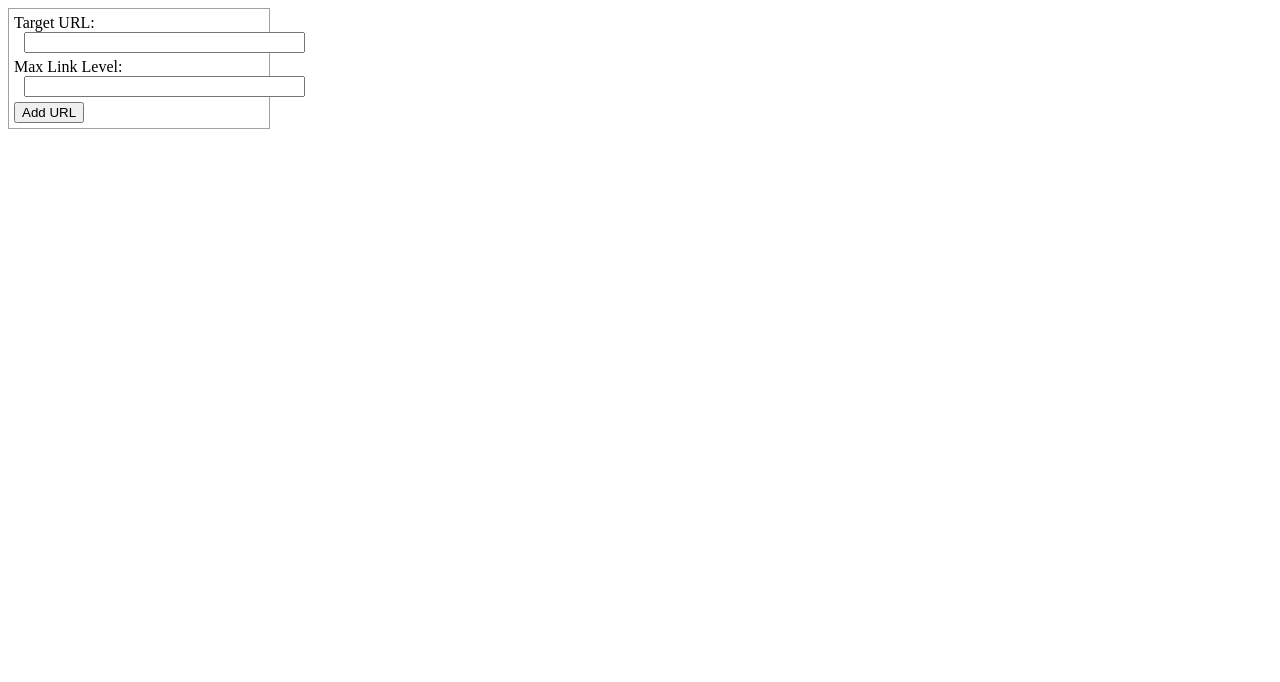
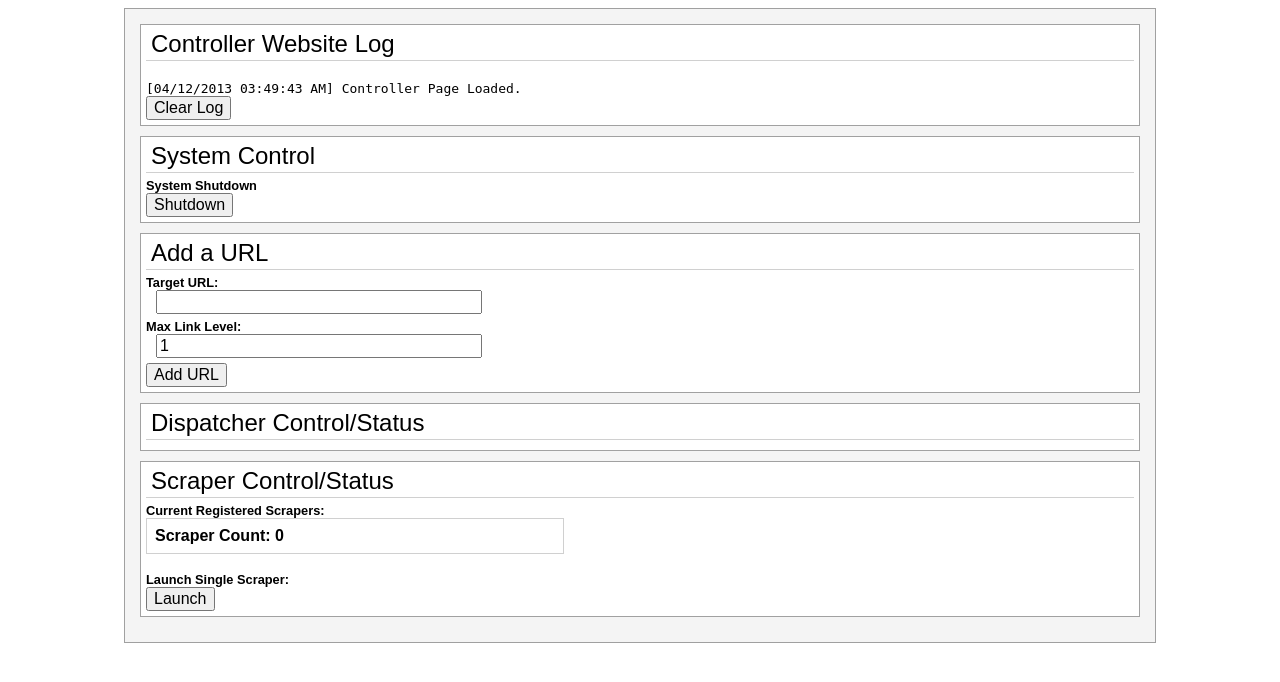
Before and after one commit to thequbit/BarkingOwl, a Flask app: page / in a window 1280 px wide. Shown: the top 682 px of the page. Run offline with Flask 2, Linux system fonts and the light colour scheme; data that the repository does not hold is empty; some libraries are stand-ins or nearby versions.

Commit message:
updated website page

```diff
--- a/src/controller/templates/index.html
+++ b/src/controller/templates/index.html
@@ -4,6 +4,26 @@
   <title>BarkingOwl Controller</title>
 
   <style>
+
+  * {
+    font-size: 100%;
+    font-family: Arial;
+  }
+
+  div.inline {
+    display: inline;
+  }
+
+  div.top {
+  }
+
+  div.site {
+    margin: auto;
+    width: 1000px;
+    padding: 15px 15px 15px 15px;
+    border: 1px solid #A0A0A0;
+    background-color: #F4F4F4;
+  }
 
   div.input {
     padding-left: 10px;
@@ -13,29 +33,124 @@
   div.box {
     border:1px solid #a1a1a1;
     padding: 5px 5px 5px 5px;
-    width: 250px;
+    /* width: 300px; */
+    background-color: #FFFFFF;
+    margin-bottom: 10px;
+  }
+
+  div.boxtitle {
+    padding-left: 5px;
+    padding-right: 5px;
+    padding-bottom: 2px;
+    margin-bottom: 5px;
+    color: #000000;
+    font-size: 150%;
+    border-bottom: 1px solid #D0D0D0;
+  }
+
+  div.label {
+    font-size: 80%;
+    font-weight: bold;
+  }
+
+  #log {
+    font-family: monospace;
+  }
+
+  div.scraperstatus {
+    padding: 8px 8px 8px 8px;
+    width: 400px;
+    border: 1px solid #D0D0D0;
+    /*display: inline;*/
+  }
+
+  div.notbusy {
+    margin: 3px 3px 3px 3px;
+    padding: 3px 3px 3px 3px;
+    background-color: lightgreen;
+    font-family: "Courier New";
+  }
+
+  div.busy {
+    margin: 3px 3px 3px 3px;
+    padding: 3px 3px 3px 3px;
+    background-color: yellow;
+    font-family: "Courier New";
   }
 
   </style>
 
 </head>
-<body>
+<body onload="init()">
 
   <div class="top">
-    <div class="box">
-      <div id="addurl">
-        Target URL:</br>
-          <div class="input"><input type="text" id="targeturl" size="32"></div>
-        Max Link Level:</br>
-          <div class="input"><input type="text" id="maxlinklevel" size="32"></div>
+    <div class="site">
+      <div class="box">
+        <div class="boxtitle">Controller Website Log</div>
+        <div id="log"></div>
+        <button onclick="clearlog()">Clear Log</button>
+      </div>
+      <div class="box">
+        <div class="boxtitle">System Control</div>
+        <div class="label">System Shutdown</div>
+        <button onclick="shutdown()">Shutdown</button>
+        <div class="inline" id="shutdownstatus"></div>
+      </div>
+      <div class="box">
+        <div class="boxtitle">Add a URL</div>
+        <div class="label">Target URL:</div>
+        <div class="input"><input type="text" id="targeturl" size="32"></div>
+        <div class="label">Max Link Level:</div>
+        <div class="input"><input type="text" id="maxlinklevel" size="32" value="1"></div>
         <button onclick="addurl()">Add URL</button>
-        <div id="addurlsuccess"></div>
+        <div class="inline" id="addurlsuccess"></div>
       </div>
-	</div>
+      <div class="box">
+        <div class="boxtitle">Dispatcher Control/Status</div>
+        <div class="label"></div>
+      </div>
+      <div class="box">
+        <div class="boxtitle">Scraper Control/Status</div>
+        <div class="label">Current Registered Scrapers:</div>
+        <div class="scraperstatus" id="scraperstatus">Loading Scraper Status ...</div>
+        </br>
+        <div class="label">Launch Single Scraper:</div>
+        <button onclick="launchscraper(1)">Launch</button>
+        </div>
+    </div>
   </div>
 
   <script type="text/javascript" src="jquery-1.10.2.min.js"></script>
   <script>
+
+    function currentdatetime()
+    {
+      var now = new Date();
+      var strDateTime = [[AddZero(now.getDate()), AddZero(now.getMonth() + 1), now.getFullYear()].join("/"), [AddZero(now.getHours()), AddZero(now.getMinutes()), AddZero(now.getSeconds())].join(":"), now.getHours() >= 12 ? "PM" : "AM"].join(" ");
+      return strDateTime;
+    }
+
+    //Pad given value to the left with "0"
+    function AddZero(num)
+    {
+      return (num >= 0 && num < 10) ? "0" + num : num + "";
+    }
+
+    function report(text)
+    {
+      var datetime = currentdatetime();
+      var html = $("#log").html();
+      html += "</br>[" + datetime + "] " + text;
+      $("#log").html(html);
+    }
+
+    function launchscraper(count)
+    {
+      var url = "launchscraper?count=1";
+      $.getJSON(url, function( data ) {
+        report("Scraper launch command sent.");
+      });
+    }
 
     function addurl()
     {
@@ -44,12 +159,50 @@
       var url = "addurl?targeturl=" + targeturl + "&maxlinklevel=" + maxlinklevel;
       $.getJSON(url, function(data) {
         if(data.success == true) {
-          $("#addurlsuccess").html('<b style="color: #00D000;">Success!</b>');
+          //$("#addurlsuccess").html('<b style="color: #00D000;">URL Added Successfully.</b>');
+          report('URL Added Successfully: "' + targeturl + '"</b>');
+          $("#targeturl").val("");
+          $("#maxlinklevel").val("1");
         }
         else {
-          $("#addurlsuccess").html('<b style="color: #00D000;">Failed!</b>');
+          report('<b style="color: #00D000;">ERROR!</b> URL Not Added Due to Error: "' + targeturl + '"');
+          //$("#addurlsuccess").html('<b style="color: #00D000;">Failed! URL Not Added Due to Error.</b>');
         }
       });
+    }
+
+    function updatescraperstatus()
+    {
+      var url = "scraperstatus"
+      $.getJSON(url, function( data ) {
+        var html = "<b>Scraper Count: " + data['status'].length + "</b></br>";
+        for(var i = 0; i < data['status'].length; i++)
+        {
+          if( data['status'][i]['status']['busy'] == true ) {
+            html += '<div class="busy">';
+          }
+          else {
+            html += '<div class="notbusy">';
+          }
+          html += data['status'][i].scraperid + "</div>";
+        }
+        $("#scraperstatus").html(html)
+      });
+    }
+
+    function shutdown()
+    {
+      var url = "systemshutdown";
+      $.getJSON(url, function( data ) {
+        report("System wide shutdown command sent.");
+      });
+    }
+
+    function init()
+    {
+      report("Controller Page Loaded.");
+
+      setInterval(updatescraperstatus,1000);
     }
 
   </script>
```
